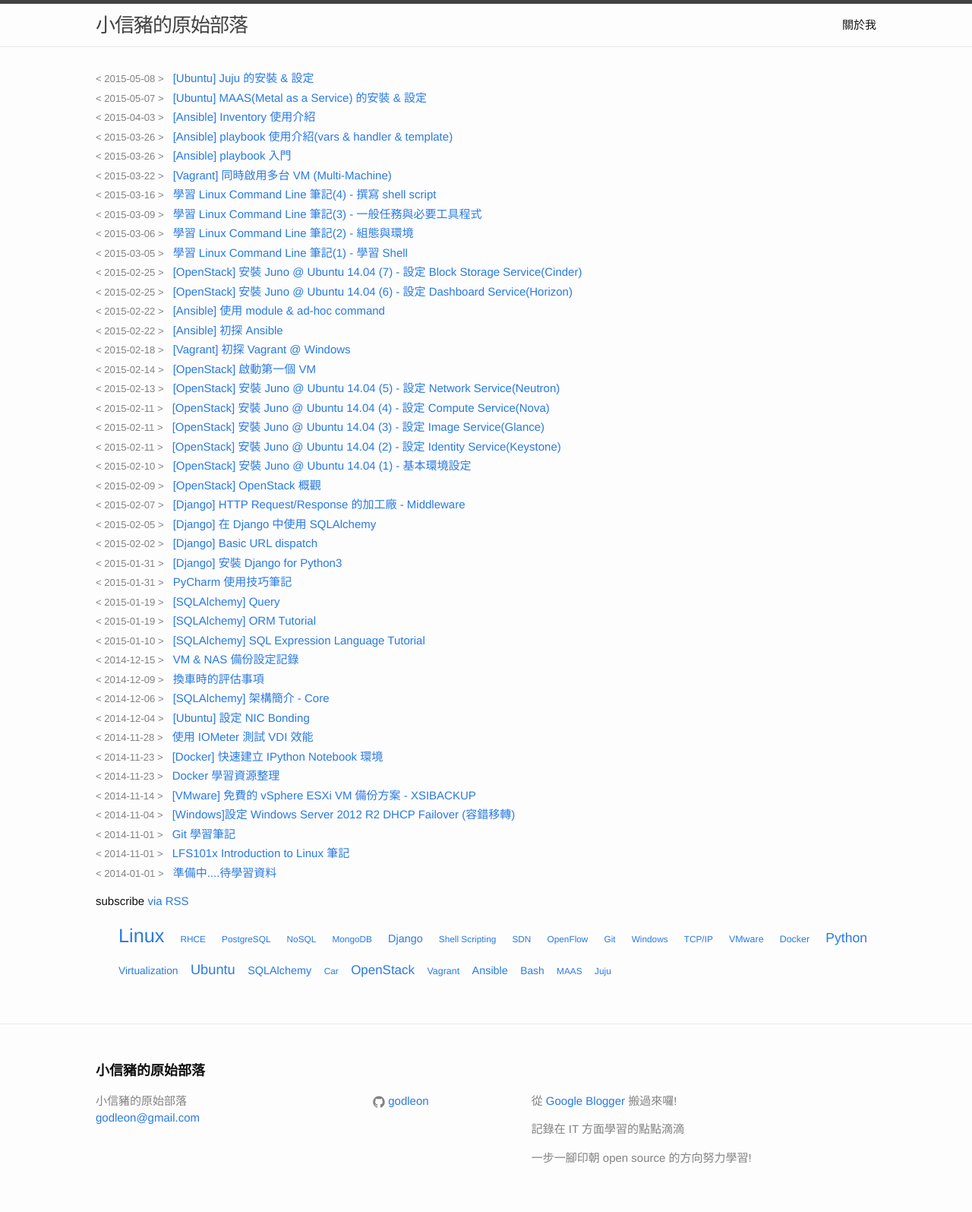
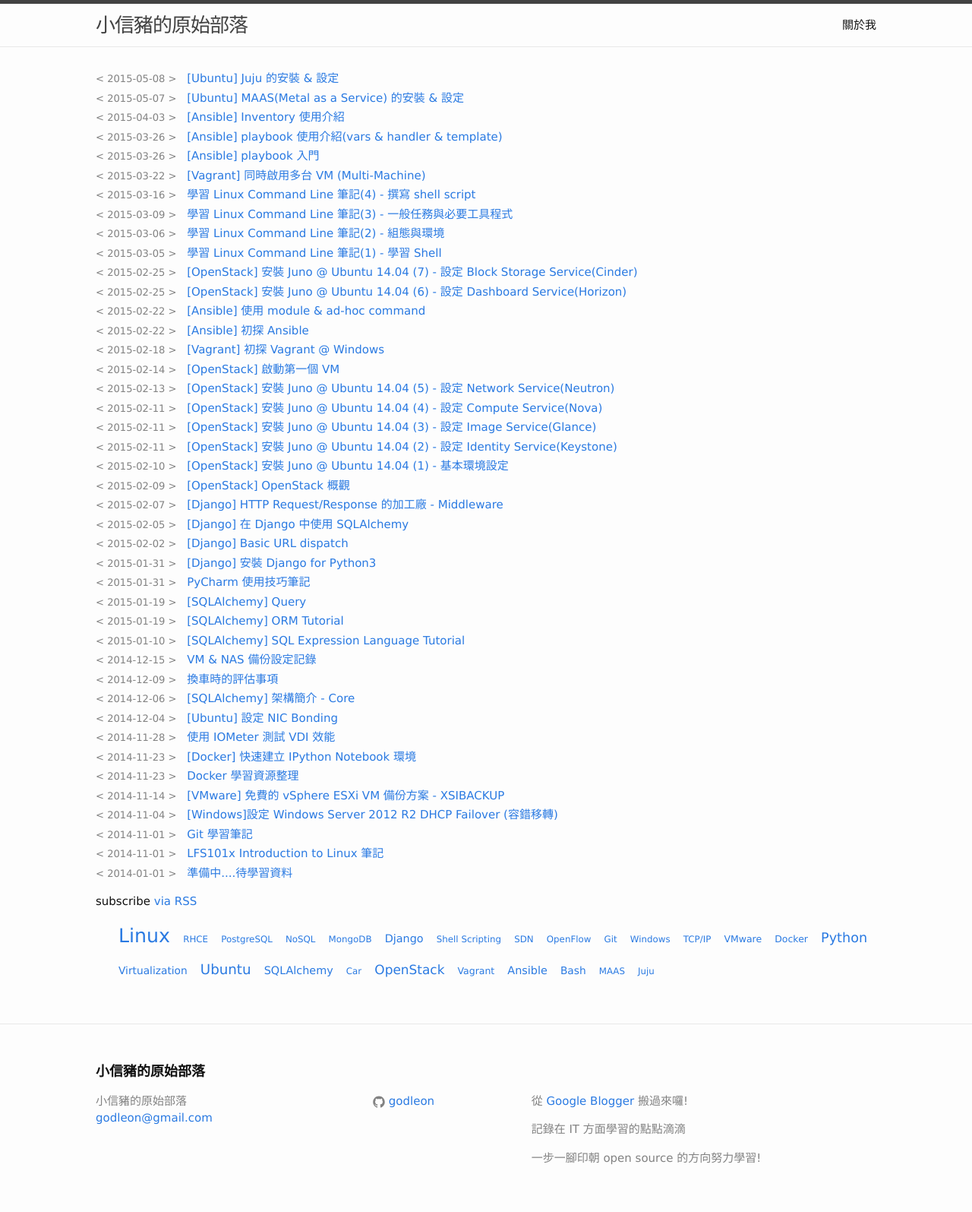
Before and after one commit to casper2048/godleon.github.io, a Jekyll site: the page built from index.html, in a window 1280 px wide. Shown: the whole page at 76% size. Built offline with Jekyll 4.4.1, drawn with Linux system fonts in a browser that asks for light colours; Markdown is read by kramdown in place of the engine named in the settings.

Commit message:
change main font-family

```diff
--- a/css/main.scss
+++ b/css/main.scss
@@ -6,7 +6,7 @@
 
 
 // Our variables
-$base-font-family: Helvetica, Arial, sans-serif;
+$base-font-family: Verdana, Helvetica, Arial, sans-serif;
 $base-font-size:   15px;
 $small-font-size:  $base-font-size * 0.875;
 $base-line-height: 1.5;
```
